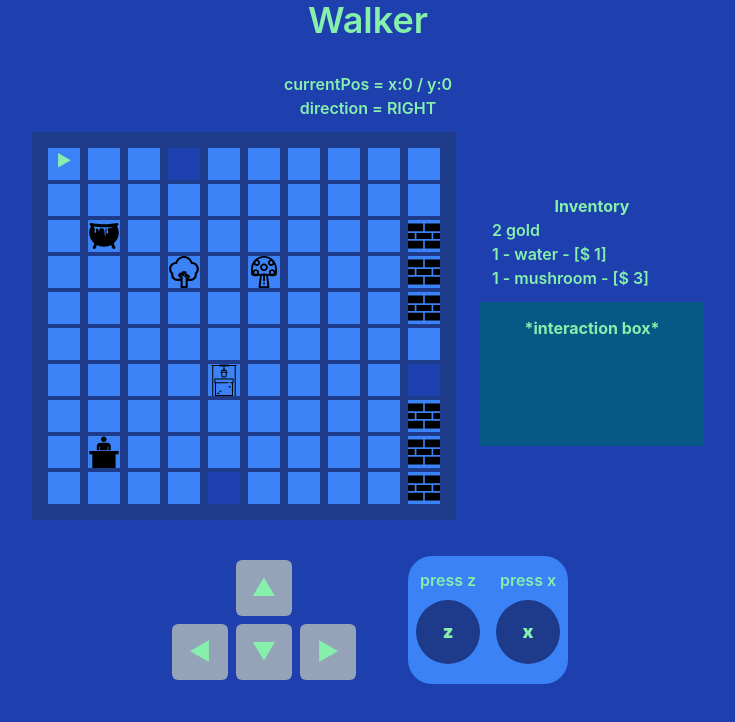
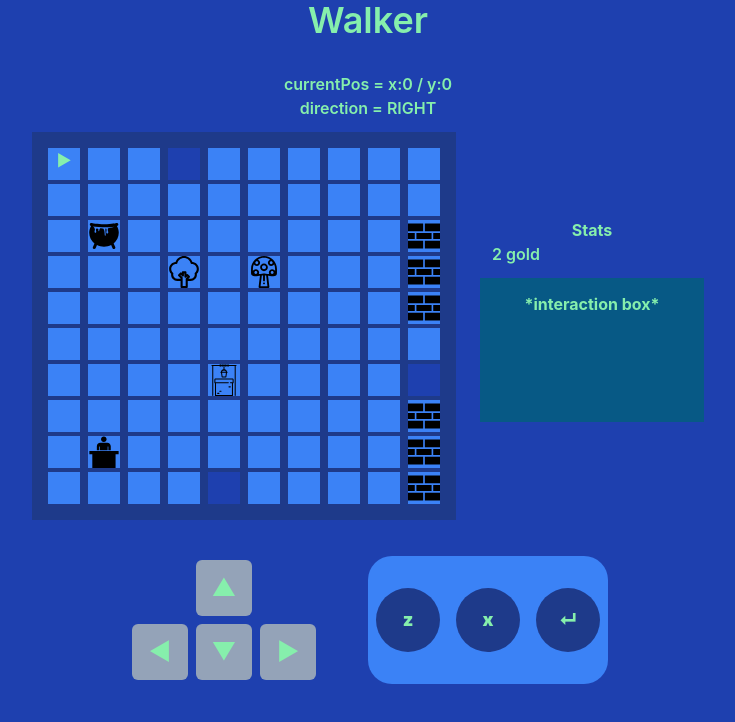
Before and after one commit to leog91/leog, a Next.js app: page /walker in a window 1280 px wide. Shown: the top 722 px of the page, without its empty margins (272-1007 px from the left). Built offline with nearby package versions, Linux system fonts and the light colour scheme.

Commit message:
walker > moving inventory to menu

```diff
--- a/pages/walker.js
+++ b/pages/walker.js
@@ -261,16 +261,47 @@ function Walker() {
     }
   };
 
-  const menuHandler = (key) => {
+  const cursorHandler = (key) => {
+    const cursorLength =
+      mode === "menu"
+        ? menu.length
+        : mode === "inventory"
+        ? backpack.items.length
+        : 0;
+
     if (key === "ArrowUp") {
       setMenuCursor(menuCursor === 0 ? 0 : menuCursor - 1);
     }
 
     if (key === "ArrowDown") {
       setMenuCursor(
-        menuCursor === menu.length - 1 ? menu.length - 1 : menuCursor + 1
+        menuCursor === cursorLength - 1 ? menu.length - 1 : menuCursor + 1
       );
     }
+  };
+
+  const menuHandler = (key) => {
+    cursorHandler(key);
+
+    if (key === "x") {
+      if (menu.indexOf("Inventory") === menuCursor) {
+        setMode("inventory");
+        setMenuCursor(0);
+      }
+      if (menu.indexOf("exit") === menuCursor) {
+        initialState();
+      }
+    }
+  };
+
+  const inventoryHandler = (key) => {
+    cursorHandler(key);
+  };
+
+  const initialState = () => {
+    setMode("map");
+    setInteractionBox(initialInteractionBox);
+    setMenuCursor(0);
   };
 
   useEffect(() => {
@@ -279,21 +310,17 @@ function Walker() {
 
   const handler = (key) => {
     if (key === "z") {
-      setMode("map");
-      setInteractionBox(initialInteractionBox);
-      setMenuCursor(0);
+      initialState();
       return;
     }
 
-    if (mode === "map") {
-      mapHandler(key);
-    }
-    if (mode === "craft") {
-      console.log("craft mode");
-    }
-    if (mode === "menu") {
-      menuHandler(key);
-    }
+    mode === "map" && mapHandler(key);
+
+    mode === "craft" && console.log(`craft mode ${key}`);
+
+    mode === "menu" && menuHandler(key);
+
+    mode === "inventory" && inventoryHandler(key);
   };
 
   return (
@@ -319,7 +346,6 @@ function Walker() {
             >
               {map.map((e, i) => (
                 <div key={i} className="text-center">
-                  {/* [x:{i}]{" "} */}
                   {e.map((j, iy) => (
                     <MapCel
                       key={j.id}
@@ -337,16 +363,9 @@ function Walker() {
 
             <div>
               <div className="">
-                <div className="text-center font-bold">Inventory</div>
+                <div className="text-center font-bold">Stats</div>
                 <div className="pl-6">
                   <div>{backpack.gold} gold</div>
-                  <div>
-                    {backpack.items.map((i) => (
-                      <div key={i.item.code}>
-                        {i.qty} - {i.item.name} - [$ {i.item.price}]
-                      </div>
-                    ))}
-                  </div>
                 </div>
               </div>
               <div
@@ -406,6 +425,20 @@ function Walker() {
                     ))}
                   </div>
                 )}
+                {mode === "inventory" && (
+                  <div>
+                    <div className="text-center">Inventory</div>
+
+                    {backpack.items.map((e, i) => (
+                      <div className="flex" key={e.item.code}>
+                        {" "}
+                        <div className="w-5">{i === menuCursor && ">"}</div>
+                        {e.qty} - {e.item.name} - [$ {e.item.price}]
+                        {/* {e.item.name} */}
+                      </div>
+                    ))}
+                  </div>
+                )}
               </div>
             </div>
           </div>
@@ -443,7 +476,6 @@ function Walker() {
 
             <div className="m-6 flex flex-col items-center rounded-3xl   bg-blue-500 sm:flex-row">
               <div className="flex flex-col items-center">
-                <div>press z</div>
                 <button
                   onClick={() => handler("z")}
                   className="m-2 h-16 w-16 rounded-full bg-blue-900 text-lg font-black"
@@ -452,12 +484,20 @@ function Walker() {
                 </button>
               </div>
               <div className="flex flex-col items-center">
-                <div>press x</div>
                 <button
                   onClick={() => handler("x")}
                   className="m-2 h-16 w-16 rounded-full bg-blue-900 text-lg font-black"
                 >
                   x
+                </button>
+              </div>
+
+              <div className="flex flex-col items-center">
+                <button
+                  onClick={() => handler("Enter")}
+                  className="m-2 h-16 w-16 rounded-full bg-blue-900 text-lg font-black"
+                >
+                  ↵
                 </button>
               </div>
             </div>
```
